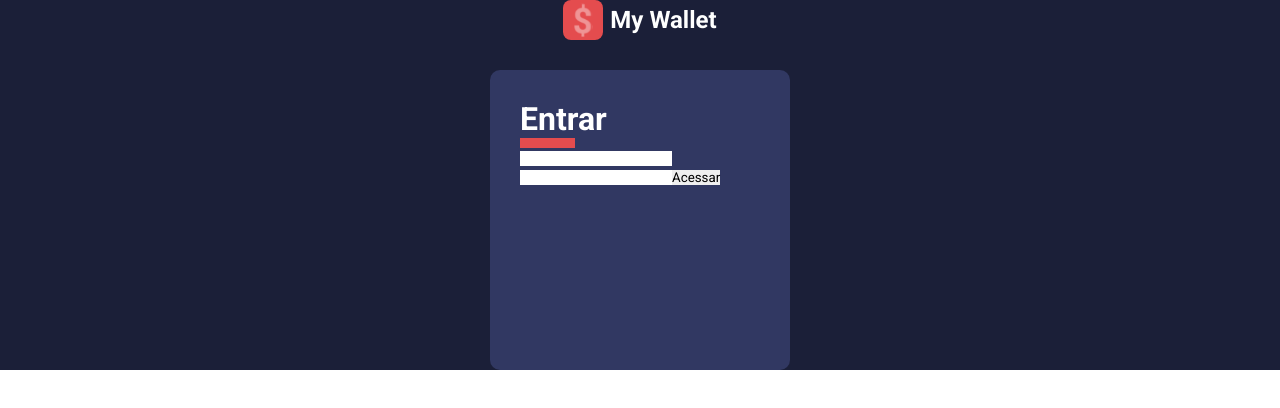
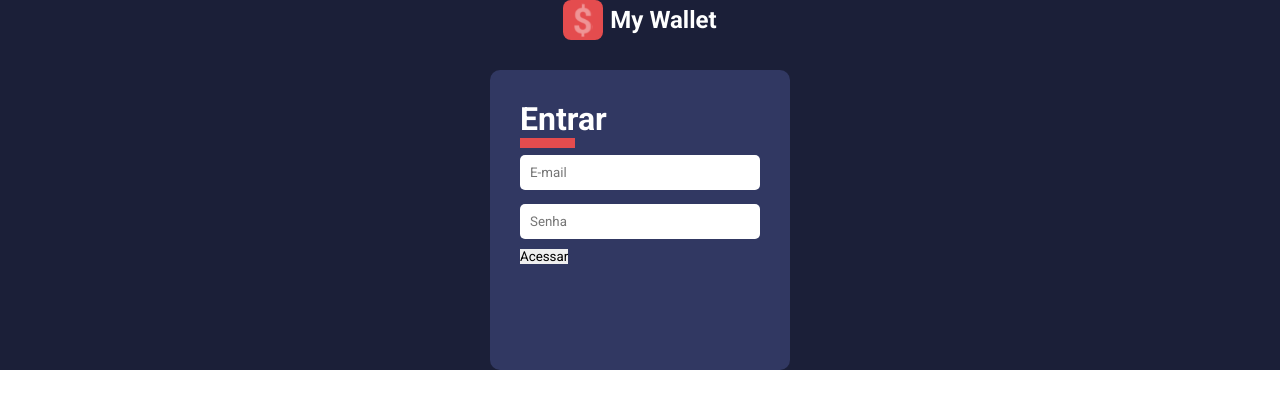
Before and after one commit to debsmalheiro/my-wallet, a React (Create React App) app: page / in a window 1280 px wide. Shown: the top 408 px of the page. Built offline with nearby package versions, Linux system fonts and the light colour scheme.

Commit message:
feat: input componente

```diff
--- /dev/null
+++ b/src/components/Input/index.tsx
@@ -0,0 +1,16 @@
+// Dependencies
+import React, { InputHTMLAttributes } from 'react';
+
+// Style
+import { Container } from './styles';
+
+// Interface
+type IInputProps = InputHTMLAttributes<HTMLInputElement>;
+
+// Component
+const Input: React.FC<IInputProps> = ({...rest}) => (
+        <Container {...rest} />
+);
+
+// Export module
+export default Input;
--- /dev/null
+++ b/src/components/Input/styles.ts
@@ -0,0 +1,9 @@
+// Dependencies
+import styled from 'styled-components';
+
+export const Container = styled.input`
+    width: 100%;
+    margin: 7px 0;
+    padding: 10px;
+    border-radius: 5px;
+`;
--- a/src/pages/SignIn/index.tsx
+++ b/src/pages/SignIn/index.tsx
@@ -3,6 +3,7 @@
 
 // Components
 import logoImg from '../../assets/logo.svg';
+import Input from '../../components/Input';
 
 // Style
 import {Container, Logo, Form, FormTitle} from './styles';
@@ -15,10 +16,10 @@
                 <img src={logoImg} alt="My Wallet" />
                 <h2>My Wallet</h2>
             </Logo>
-            <Form>
+            <Form onSubmit={() => {}}>
                 <FormTitle>Entrar</FormTitle>
-                <input type="text"></input>
-                <input type="text"></input>
+                <Input type="email" placeholder="E-mail" required />
+                <Input type="password" placeholder="Senha" required />
                 <button type="submit">Acessar</button>
             </Form>
         </Container>
```
